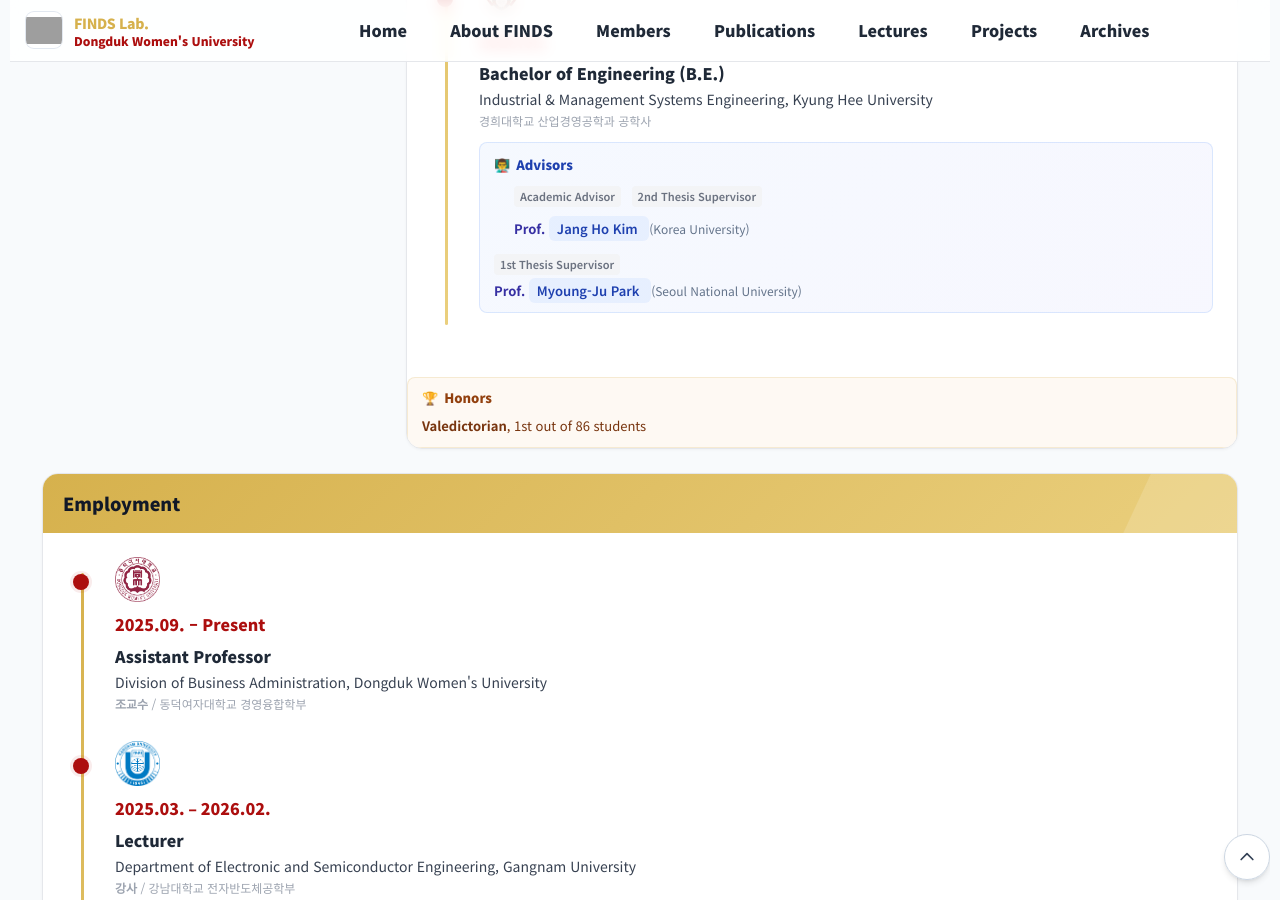
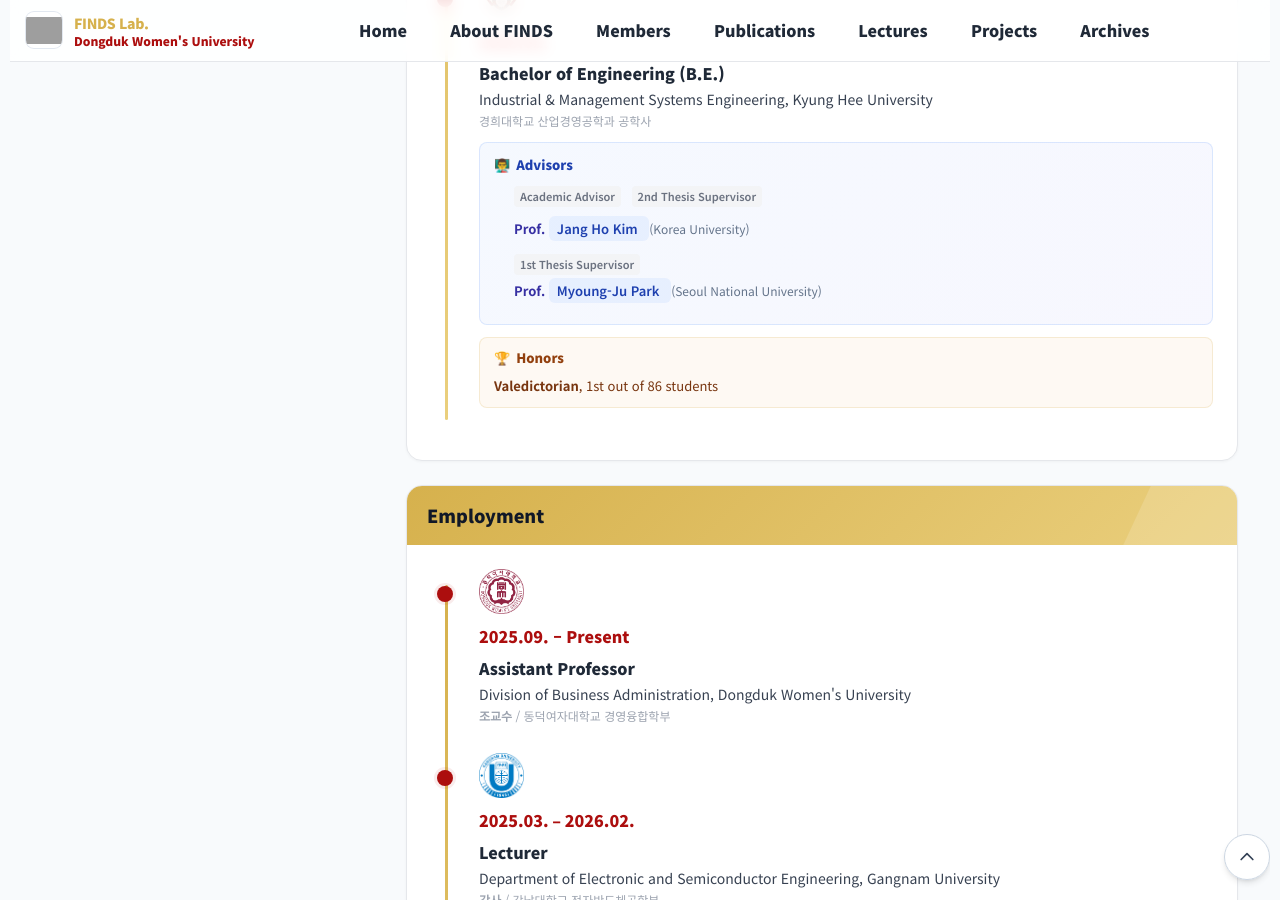
Before and after one commit to FinDS-Lab/site, a Jekyll site: the page built from members-director.html, in a window 1280 px wide and 900 px high, scrolled down 1800 px. Built offline with Jekyll 4.4.1, drawn with Linux system fonts in a browser that asks for light colours; nearby versions of some CDN libraries; grey boxes are pictures that could not be loaded.

Commit message:
Update members-director.html

```diff
--- a/members-director.html
+++ b/members-director.html
@@ -1111,9 +1111,15 @@
   <div class="card-head">Education</div>
   <div class="card-body">
     <ul class="timeline edu">
-           <li>
-             <img src="{{ '/assets/img/logos/kaist.png' | relative_url }}" alt="KAIST" class="logo"
-                  onerror="this.onerror=null; this.src='{{ '/assets/img/logos/default.png' | relative_url }}'">
+
+      <!-- Ph.D. -->
+      <li>
+        <img
+          src="{{ '/assets/img/logos/kaist.png' | relative_url }}"
+          alt="KAIST"
+          class="logo"
+          onerror="this.onerror=null; this.src='{{ '/assets/img/logos/default.png' | relative_url }}'"
+        >
         <div class="year">2025.02.</div>
         <div class="title">Ph.D. in Engineering</div>
         <div class="desc">Industrial and Systems Engineering, Korea Advanced Institute of Science and Technology</div>
@@ -1126,7 +1132,11 @@
           </div>
           <div class="advisor-info">
             <span class="advisor-label">Prof.</span>
-                 <a href="https://scholar.google.com/citations?user=7NmBs1kAAAAJ&hl=en&oi=ao" target="_blank" class="advisor-name">
+            <a
+              href="https://scholar.google.com/citations?user=7NmBs1kAAAAJ&amp;hl=en&amp;oi=ao"
+              target="_blank"
+              class="advisor-name"
+            >
               Woo Chang Kim
             </a>
             <span class="advisor-affiliation">(KAIST)</span>
@@ -1144,9 +1154,14 @@
         </div>
       </li>
 
-           <li>
-             <img src="{{ '/assets/img/logos/kaist.png' | relative_url }}" alt="KAIST" class="logo"
-                  onerror="this.onerror=null; this.src='{{ '/assets/img/logos/default.png' | relative_url }}'">
+      <!-- Master -->
+      <li>
+        <img
+          src="{{ '/assets/img/logos/kaist.png' | relative_url }}"
+          alt="KAIST"
+          class="logo"
+          onerror="this.onerror=null; this.src='{{ '/assets/img/logos/default.png' | relative_url }}'"
+        >
         <div class="year">2021.02.</div>
         <div class="title">Master of Science (M.S.)</div>
         <div class="desc">Industrial and Systems Engineering, Korea Advanced Institute of Science and Technology</div>
@@ -1159,7 +1174,11 @@
           </div>
           <div class="advisor-info">
             <span class="advisor-label">Prof.</span>
-                 <a href="https://scholar.google.com/citations?user=7NmBs1kAAAAJ&hl=en&oi=ao" target="_blank" class="advisor-name">
+            <a
+              href="https://scholar.google.com/citations?user=7NmBs1kAAAAJ&amp;hl=en&amp;oi=ao"
+              target="_blank"
+              class="advisor-name"
+            >
               Woo Chang Kim
             </a>
             <span class="advisor-affiliation">(KAIST)</span>
@@ -1177,12 +1196,17 @@
         </div>
       </li>
 
-           <li>
-             <img src="{{ '/assets/img/logos/kyunghee.png' | relative_url }}" alt="Kyung Hee" class="logo"
-                  onerror="this.onerror=null; this.src='{{ '/assets/img/logos/default.png' | relative_url }}'">
+      <!-- Bachelor -->
+      <li>
+        <img
+          src="{{ '/assets/img/logos/kyunghee.png' | relative_url }}"
+          alt="Kyung Hee"
+          class="logo"
+          onerror="this.onerror=null; this.src='{{ '/assets/img/logos/default.png' | relative_url }}'"
+        >
         <div class="year">2018.02.</div>
         <div class="title">Bachelor of Engineering (B.E.)</div>
-             <div class="desc">Industrial & Management Systems Engineering, Kyung Hee University</div>
+        <div class="desc">Industrial &amp; Management Systems Engineering, Kyung Hee University</div>
         <div class="desc-ko">경희대학교 산업경영공학과 공학사</div>
 
         <div class="advisor-section">
@@ -1190,9 +1214,10 @@
             <span>👨‍🏫</span>
             <span>Advisors</span>
           </div>
+
+          <!-- Advisor #1: Academic Advisor + 2nd Thesis Supervisor -->
           <div style="margin-left: 20px;">
             <div style="margin-bottom: 12px;">
-                 <!-- 역할 배지 2개로 분리 -->
               <div>
                 <span style="font-size: 11px; color: #6b7280; font-weight: 600; background: #f3f4f6; padding: 2px 6px; border-radius: 4px; display: inline-block; margin-right: 6px; margin-bottom: 6px;">
                   Academic Advisor
@@ -1202,21 +1227,33 @@
                 </span>
               </div>
 
-                 <!-- 교수 정보 -->
               <div style="font-size: 13px; margin-top: 6px;">
                 <span style="font-weight: 700; color: #3730a3;">Prof.</span>
-                   <a href="https://scholar.google.com/citations?hl=en&user=uTiqWBMAAAAJ" target="_blank" style="color: #1e40af; text-decoration: none; font-weight: 600; padding: 3px 8px; background: rgba(59,130,246,0.08); border-radius: 6px; transition: all 0.2s;">
+                <a
+                  href="https://scholar.google.com/citations?hl=en&amp;user=uTiqWBMAAAAJ"
+                  target="_blank"
+                  style="color: #1e40af; text-decoration: none; font-weight: 600; padding: 3px 8px; background: rgba(59,130,246,0.08); border-radius: 6px; transition: all 0.2s;"
+                >
                   Jang Ho Kim
                 </a>
                 <span style="color: #64748b; font-size: 12px; font-weight: 500;">(Korea University)</span>
               </div>
             </div>
           </div>
-                 <div>
-                   <div style="font-size: 11px; color: #6b7280; font-weight: 600; background: #f3f4f6; padding: 2px 6px; border-radius: 4px; display: inline-block; margin-bottom: 6px;">1st Thesis Supervisor</div>
+
+          <!-- Advisor #2: 1st Thesis Supervisor -->
+          <div style="margin-left: 20px;">
+            <div style="margin-bottom: 12px;">
+              <div style="font-size: 11px; color: #6b7280; font-weight: 600; background: #f3f4f6; padding: 2px 6px; border-radius: 4px; display: inline-block; margin-bottom: 6px;">
+                1st Thesis Supervisor
+              </div>
               <div style="font-size: 13px;">
                 <span style="font-weight: 700; color: #3730a3;">Prof.</span>
-                     <a href="https://scholar.google.com/citations?user=O8OYIzMAAAAJ&hl=en&oi=ao" target="_blank" style="color: #1e40af; text-decoration: none; font-weight: 600; padding: 3px 8px; background: rgba(59,130,246,0.08); border-radius: 6px; transition: all 0.2s;">
+                <a
+                  href="https://scholar.google.com/citations?user=O8OYIzMAAAAJ&amp;hl=en&amp;oi=ao"
+                  target="_blank"
+                  style="color: #1e40af; text-decoration: none; font-weight: 600; padding: 3px 8px; background: rgba(59,130,246,0.08); border-radius: 6px; transition: all 0.2s;"
+                >
                   Myoung-Ju Park
                 </a>
                 <span style="color: #64748b; font-size: 12px; font-weight: 500;">(Seoul National University)</span>
@@ -1235,9 +1272,11 @@
           </ul>
         </div>
       </li>
+
     </ul>
   </div>
 </div>
+
 
      <!-- Employment -->
      <div class="director-card">
```
Lines whose indentation alone changed are shown as unchanged.
